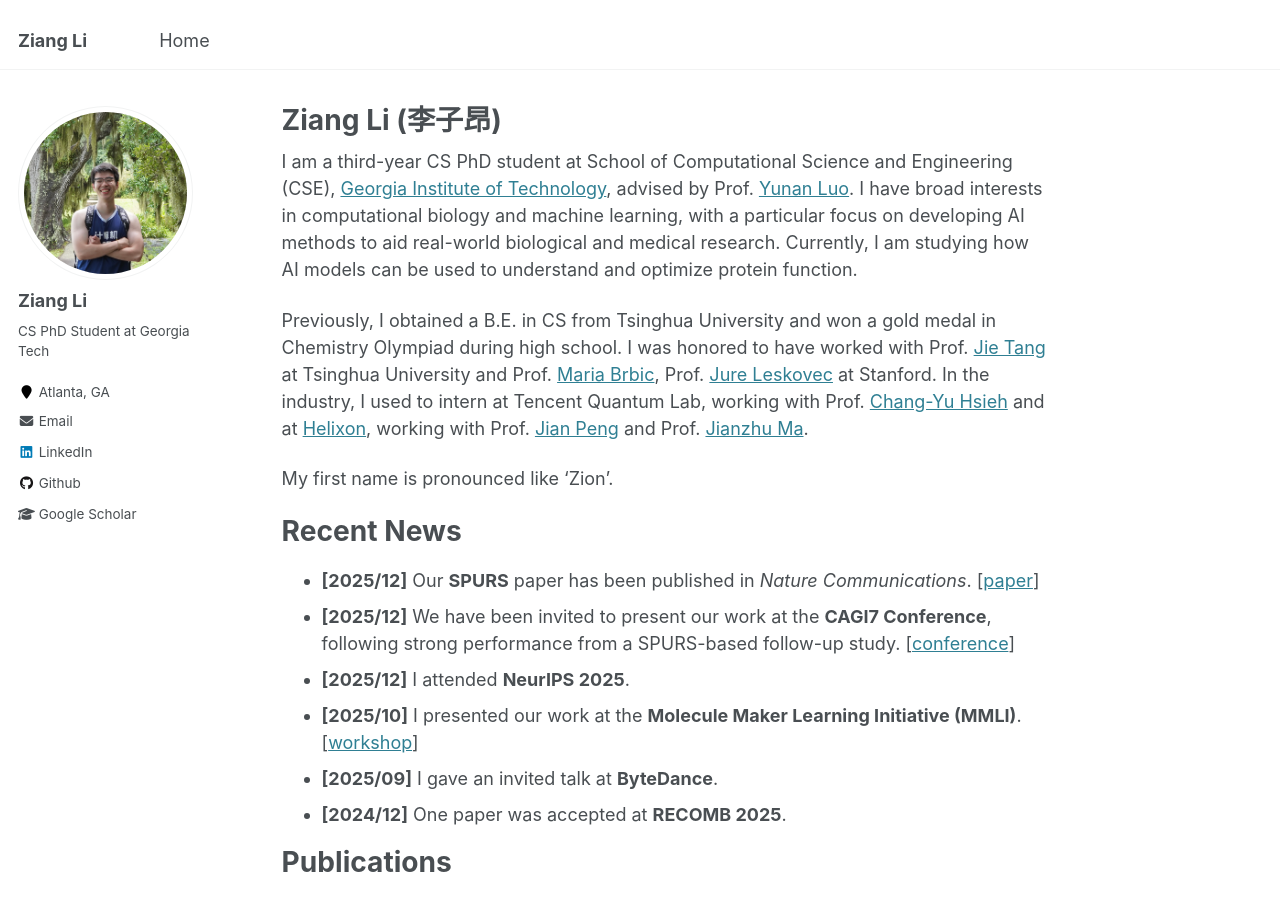
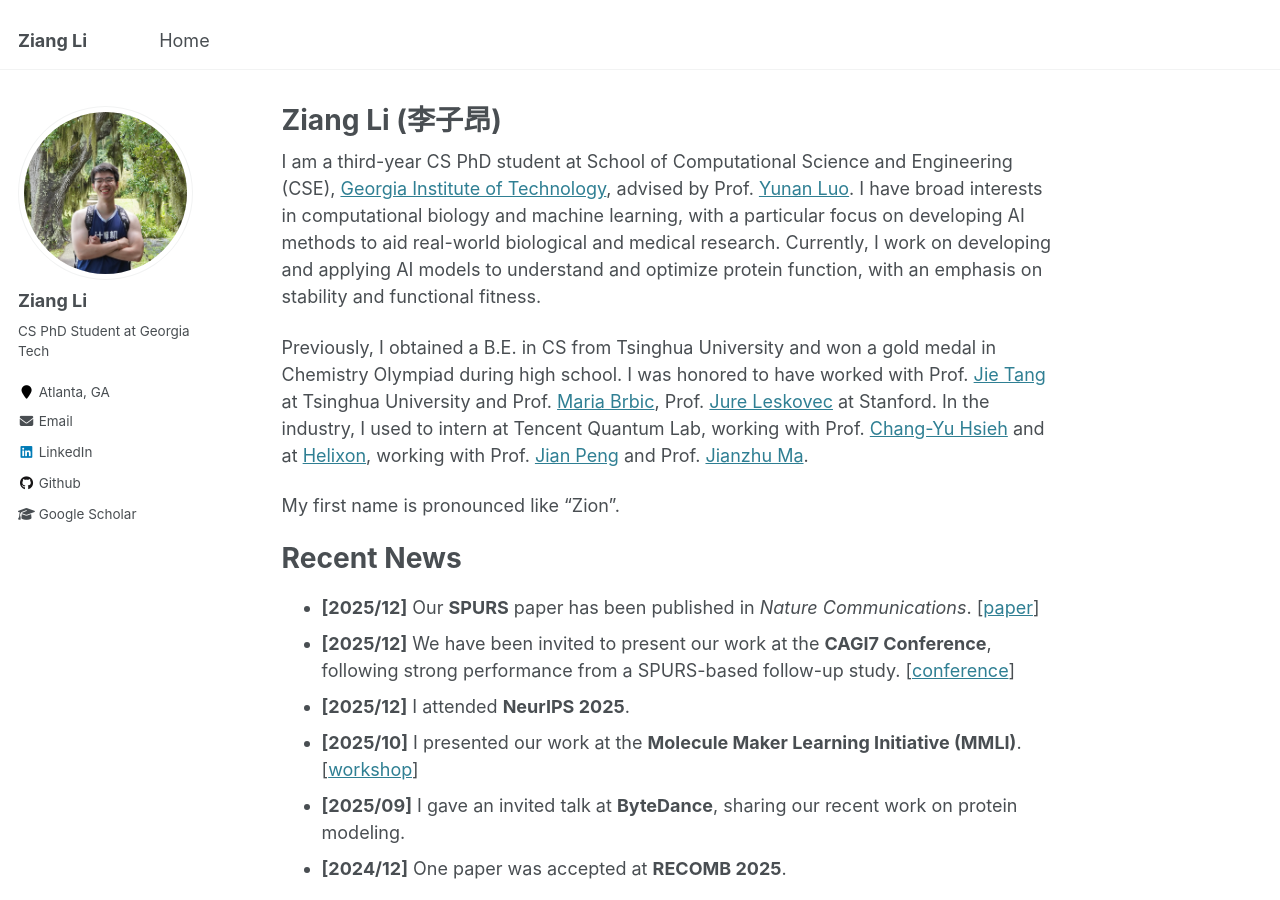
Before and after one commit to li-ziang/li-ziang.github.io, a Jekyll site: the page built from _pages/about.md, in a window 1280 px wide and 900 px high. Built offline with Jekyll 4.4.1, drawn with Linux system fonts in a browser that asks for light colours.

Commit message:
Revise about page content and recent news
Updated personal introduction and recent news section.

```diff
--- a/_pages/about.md
+++ b/_pages/about.md
@@ -8,12 +8,12 @@ redirect_from:
   - /about.html
 ---
 
-I am a third-year CS PhD student at School of Computational Science and Engineering (CSE), [Georgia Institute of Technology](https://www.gatech.edu/), advised by Prof. [Yunan Luo](https://faculty.cc.gatech.edu/~yunan/). I have broad interests in computational biology and machine learning, with a particular focus on developing AI methods to aid real-world biological and medical research. Currently, I am studying how AI models can be used to understand and optimize protein function.
+I am a third-year CS PhD student at School of Computational Science and Engineering (CSE), [Georgia Institute of Technology](https://www.gatech.edu/), advised by Prof. [Yunan Luo](https://faculty.cc.gatech.edu/~yunan/). I have broad interests in computational biology and machine learning, with a particular focus on developing AI methods to aid real-world biological and medical research. Currently, I work on developing and applying AI models to understand and optimize protein function, with an emphasis on stability and functional fitness.
 
 
 Previously, I obtained a B.E. in CS from Tsinghua University and won a gold medal in Chemistry Olympiad during high school. I was honored to have worked with Prof. [Jie Tang](https://keg.cs.tsinghua.edu.cn/jietang/) at Tsinghua University and Prof. [Maria Brbic](https://cs.stanford.edu/~mbrbic/), Prof. [Jure Leskovec](https://cs.stanford.edu/people/jure/) at Stanford. In the industry, I used to intern at Tencent Quantum Lab, working with Prof. [Chang-Yu Hsieh](https://scholar.google.com/citations?user=K-AjhSgAAAAJ&hl=id&oi=ao) and at [Helixon](https://www.helixon.com/), working with Prof. [Jian Peng](https://jianpeng.web.engr.illinois.edu/) and Prof. [Jianzhu Ma](https://majianzhu.com/).
 
-My first name is pronounced like 'Zion'.
+My first name is pronounced like “Zion”.
 
 Recent News
 ======
@@ -22,7 +22,7 @@ Recent News
 - **[2025/12]** We have been invited to present our work at the **CAGI7 Conference**, following strong performance from a SPURS-based follow-up study. [[conference](https://genomeinterpretation.org/cagi7.html)]
 - **[2025/12]** I attended **NeurIPS 2025**.
 - **[2025/10]** I presented our work at the **Molecule Maker Learning Initiative (MMLI)**. [[workshop](https://moleculemaker.org/)]
-- **[2025/09]** I gave an invited talk at **ByteDance**.
+- **[2025/09]** I gave an invited talk at **ByteDance**, sharing our recent work on protein modeling.
 - **[2024/12]** One paper was accepted at **RECOMB 2025**.
 
 Publications
```
